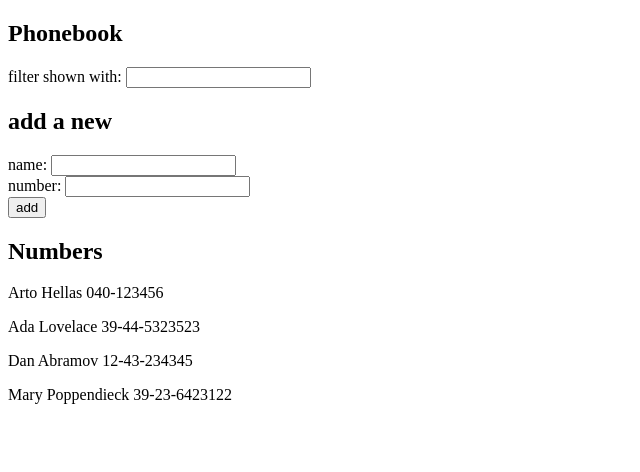
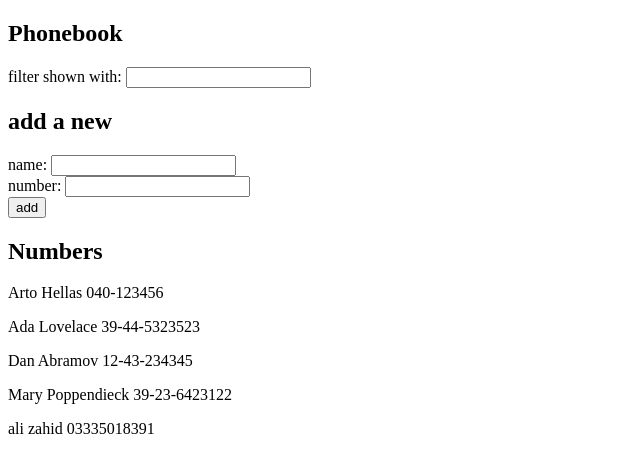
Before and after one commit to sunnad99/FSO-Part2, a React (Vite) app in the folder phonebook/: page / in a window 1280 px wide. Shown: the top 472 px of the page, without its empty margins (0-640 px from the left). Built offline with nearby package versions, Linux system fonts and the light colour scheme; data requests are answered from the project's data file.

Commit message:
feat: Completed Exercise 2.12

```diff
--- a/phonebook/db.json
+++ b/phonebook/db.json
@@ -1,5 +1,5 @@
 {
-    "persons":[
+  "persons": [
     {
       "name": "Arto Hellas",
       "number": "040-123456",
@@ -19,6 +19,11 @@
       "name": "Mary Poppendieck",
       "number": "39-23-6423122",
       "id": 4
+    },
+    {
+      "name": "ali zahid",
+      "number": "03335018391",
+      "id": 5
     }
   ]
 }
--- a/phonebook/src/App.jsx
+++ b/phonebook/src/App.jsx
@@ -66,9 +66,14 @@ const App = () => {
       number: newNumber,
     };
 
-    setPersons(persons.concat(newPerson));
-    setNewName(""); // Reset newName input field back to empty string
-    setNewNumber(""); // Reset newNumber input field back to empty string
+    // Update the server with the new note
+
+    axios.post("http://localhost:3001/persons", newPerson).then((response) => {
+      console.log("Successfully stored data to backend server");
+      setPersons(persons.concat(response.data));
+      setNewName(""); // Reset newName input field back to empty string
+      setNewNumber(""); // Reset newNumber input field back to empty string
+    });
   };
 
   const handleFilter = (event) => {
```
Lines whose indentation alone changed are shown as unchanged.
